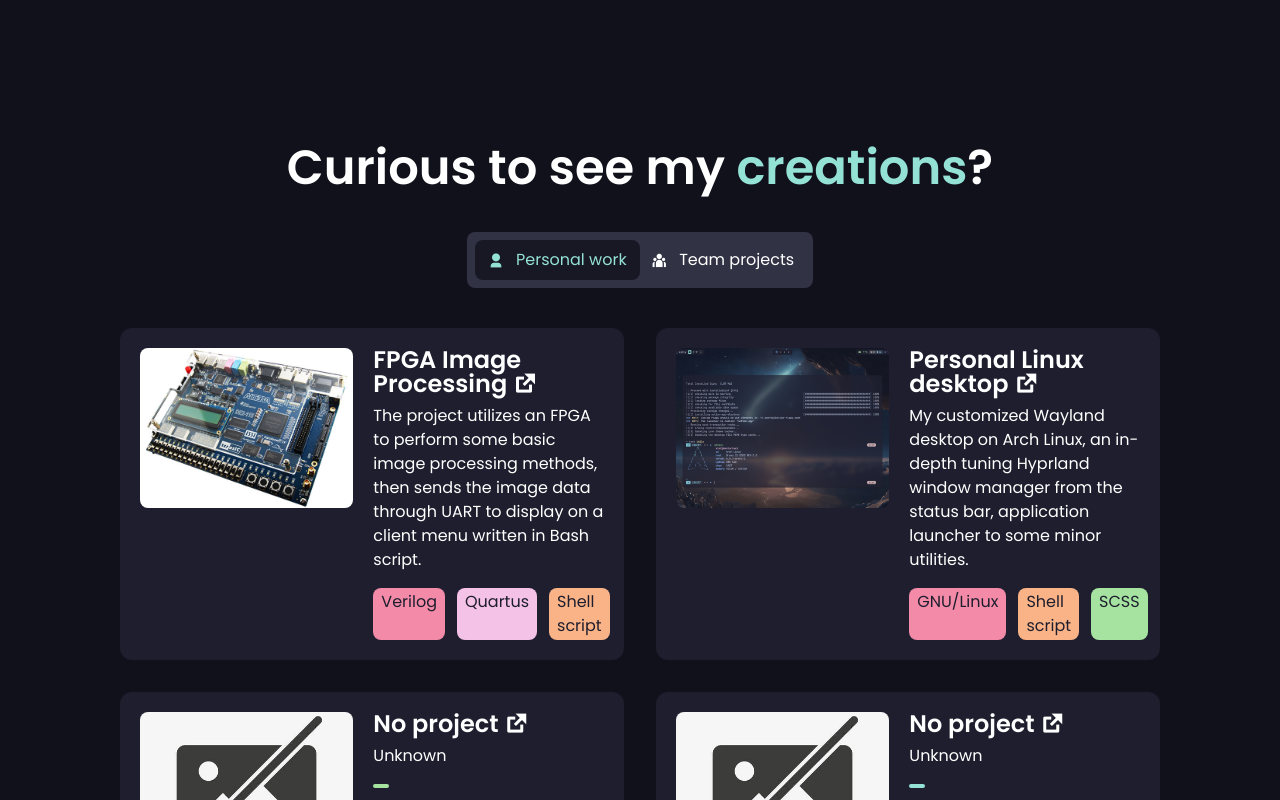
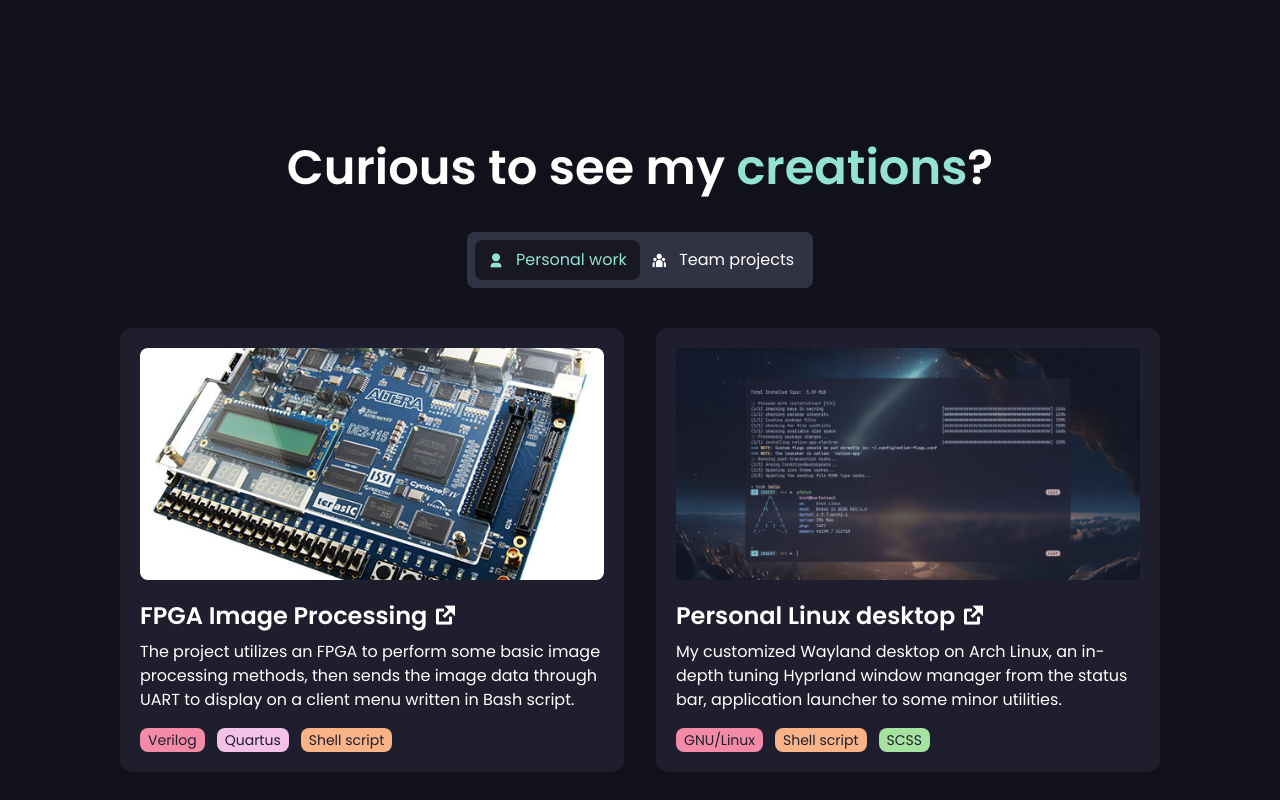
Before and after one commit to cielaton/Portfolio-site, a SvelteKit app: page / in a window 1280 px wide. Shown: the part 2000-2800 px from the top of the page. Built offline with nearby package versions, Linux system fonts and the light colour scheme.

Commit message:
Optimized the tab contents for responsiveness. Re-configured the image size and the project structure for each screen size. Adapted the font size for all devices.

```diff
--- a/src/components/Main.components/Projects.svelte
+++ b/src/components/Main.components/Projects.svelte
@@ -69,37 +69,37 @@
                  id="indicator"/>
             {#each projects as projectType, index}
                 <Tab.HeadItem
-                        class={"tab relative z-[10] w-full flex gap-3 py-2 justify-center rounded-lg " + (activeTabId === index ? "text-Teal" : "")}
+                        class={"tab relative z-[10] w-full flex gap-3 py-2 justify-center rounded-lg text-sm md:text-base " + (activeTabId === index ? "text-Teal" : "")}
                         id={index}
                         on:click={() => handleClick(index)}>
                     {#if projectType.name === "Personal work"}
-                        <i class="ri-user-3-fill text-base"></i>
+                        <i class="ri-user-3-fill"></i>
                     {:else if projectType.name === "Team projects"}
-                        <i class="ri-team-fill text-base"></i>
+                        <i class="ri-team-fill"></i>
                     {/if}
-                    <p class="text-base">{projectType.name}</p>
+                    <p class="">{projectType.name}</p>
                 </Tab.HeadItem
                 >
             {/each}
         </Tab.Head>
         {#each projects as projectType, projectTypeIndex}
-            <Tab.Content {activeTabId} class="grid grid-cols-2 gap-8 transition-all" id={projectTypeIndex}>
+            <Tab.Content {activeTabId} class="flex flex-col md:grid md:grid-cols-2 gap-8 transition-all" id={projectTypeIndex}>
                 {#each projectType.list as project, projectIndex}
-                    <div class="flex gap-5 bg-Base rounded-xl p-5">
-                        <img class="object-cover h-[calc(100vh/5)] aspect-[4/3] rounded-lg"
+                    <div class="flex flex-col 2xl:flex-row gap-5 bg-Base rounded-xl p-5">
+                        <img class="object-cover 2xl:w-[calc(100vw/6)] aspect-[6/3] 2xl:aspect-[4/3] rounded-lg"
                              src={`${imagePath}/${projectType.imageFolder}/${project.image_name}.png`}
                              alt="project"/>
                         <div class="flex h-full flex-col gap-2">
                             <a href={project.link} target="_blank">
-                                <h3 class="text-2xl leading-none font-semibold">{project.name}
+                                <h3 class="text-xl lg:text-2xl leading-none font-semibold">{project.name}
                                     <i class="ri-external-link-fill"> </i>
                                 </h3>
                             </a>
-                            <p>{project.description}</p>
+                            <p class="text-sm lg:text-base">{project.description}</p>
                             <div class="mt-2 flex gap-3">
                                 {#each project.technologies as technology, technologyIndex}
                                     <!--accessTechnologyColors with the root index (projects index), then the project inside the list property, and finally, the color property-->
-                                    <p class={"rounded-lg text-Base px-2 py-[2px] " + technologyColors[projectTypeIndex].list[projectIndex].colors[technologyIndex]}>{technology}</p>
+                                    <p class={"rounded-lg text-sm text-Base px-2 py-[2px] " + technologyColors[projectTypeIndex].list[projectIndex].colors[technologyIndex]}>{technology}</p>
                                 {/each}
                             </div>
                         </div>
```
